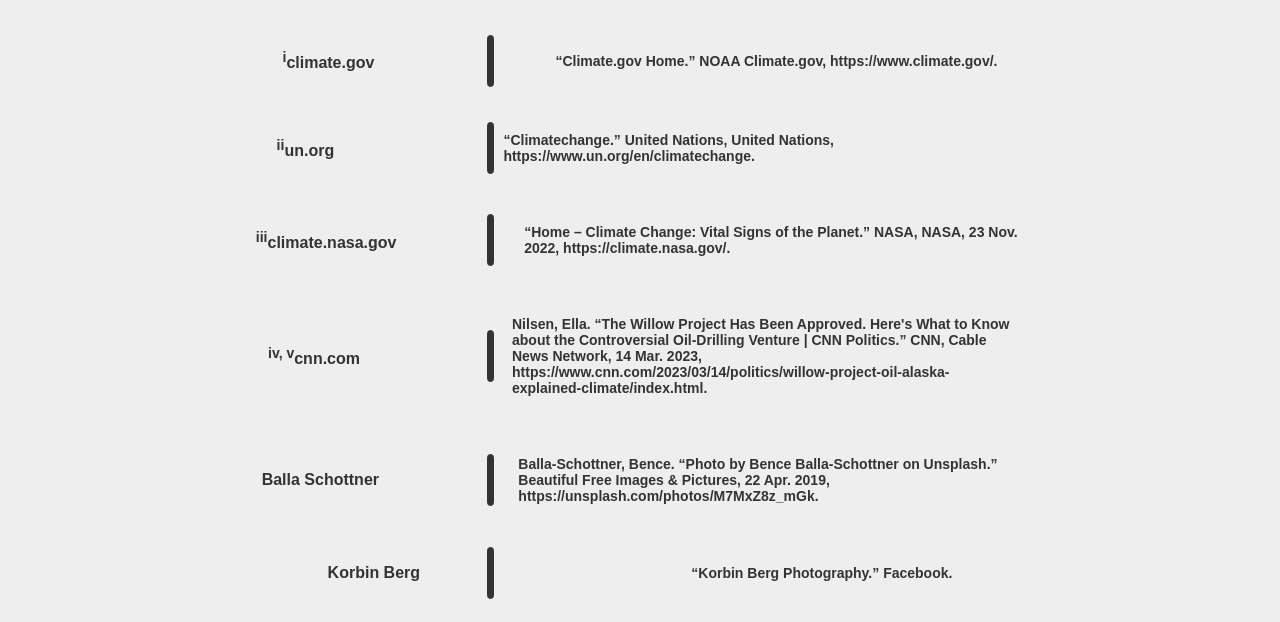
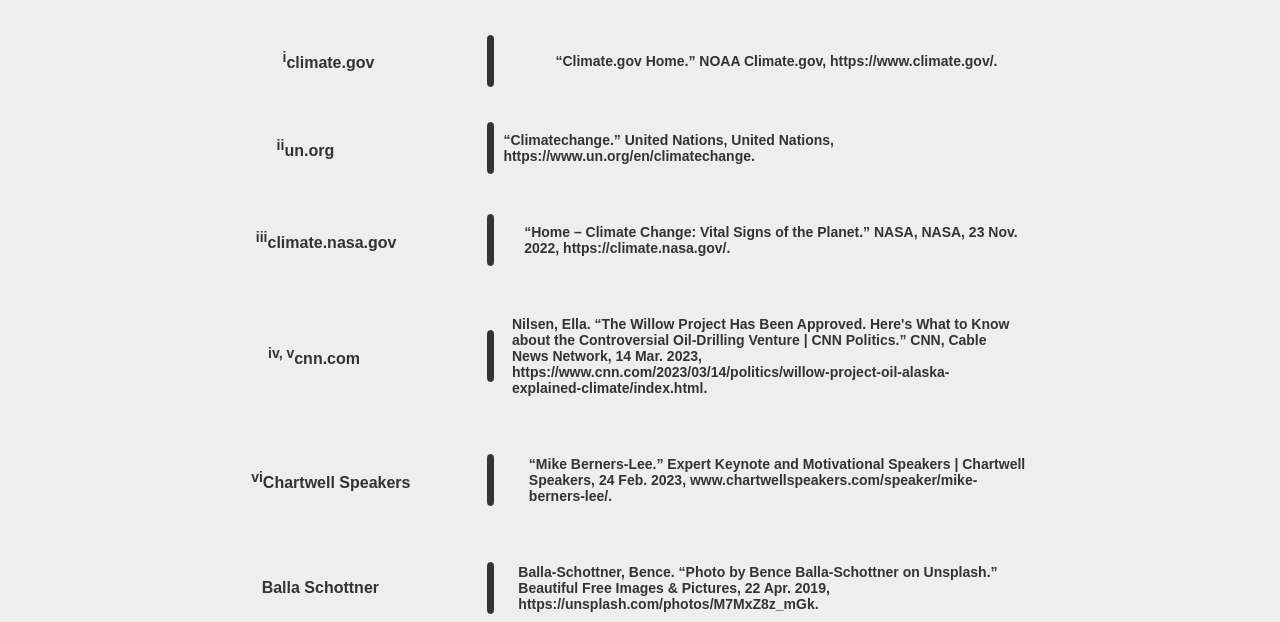
Before and after one commit to climatfo/climatfo.github.io, a plain HTML site: page sources.html in a window 1280 px wide. Shown: the part 178-800 px from the top of the page. Drawn offline with Linux system fonts and the light colour scheme; a web font is replaced by a local one.

Commit message:
Update sources.html

```diff
--- a/sources.html
+++ b/sources.html
@@ -52,6 +52,13 @@
                       <p>Nilsen, Ella. “The Willow Project Has Been Approved. Here's What to Know about the Controversial Oil-Drilling Venture | CNN Politics.” CNN, Cable News Network, 14 Mar. 2023, https://www.cnn.com/2023/03/14/politics/willow-project-oil-alaska-explained-climate/index.html.</p>
                     </div>
                     </a>
+                    <a href="https://www.chartwellspeakers.com/speaker/mike-berners-lee/" target="_blank">
+                      <div class="bibliographyRow">
+                        <h2><sup>vi</sup>Chartwell Speakers</h2>
+                        <hr>
+                        <p>“Mike Berners-Lee.” Expert Keynote and Motivational Speakers | Chartwell Speakers, 24 Feb. 2023, www.chartwellspeakers.com/speaker/mike-berners-lee/.</p>
+                      </div>
+                    </a>
                     <a href="https://unsplash.com/photos/M7MxZ8z_mGk" target="_blank">
                         <div class="bibliographyRow">
                           <h2>Balla Schottner</h2>
```
